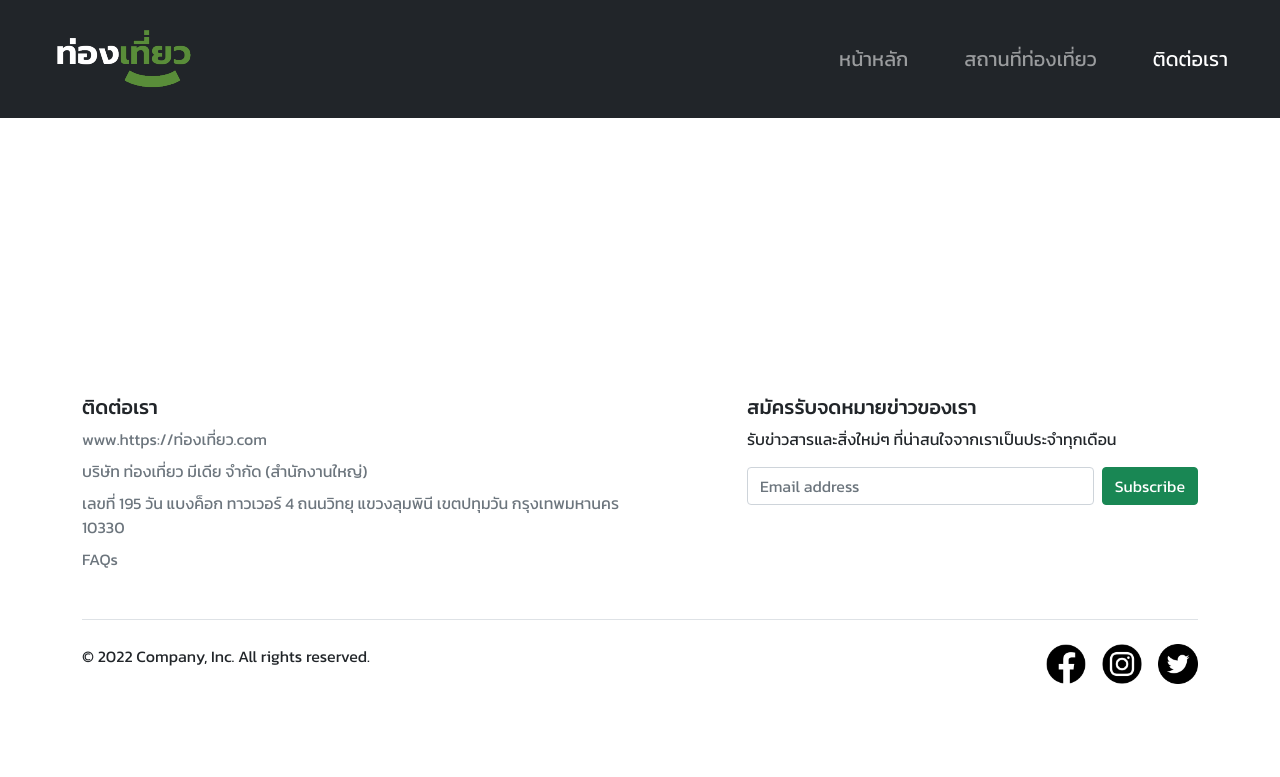
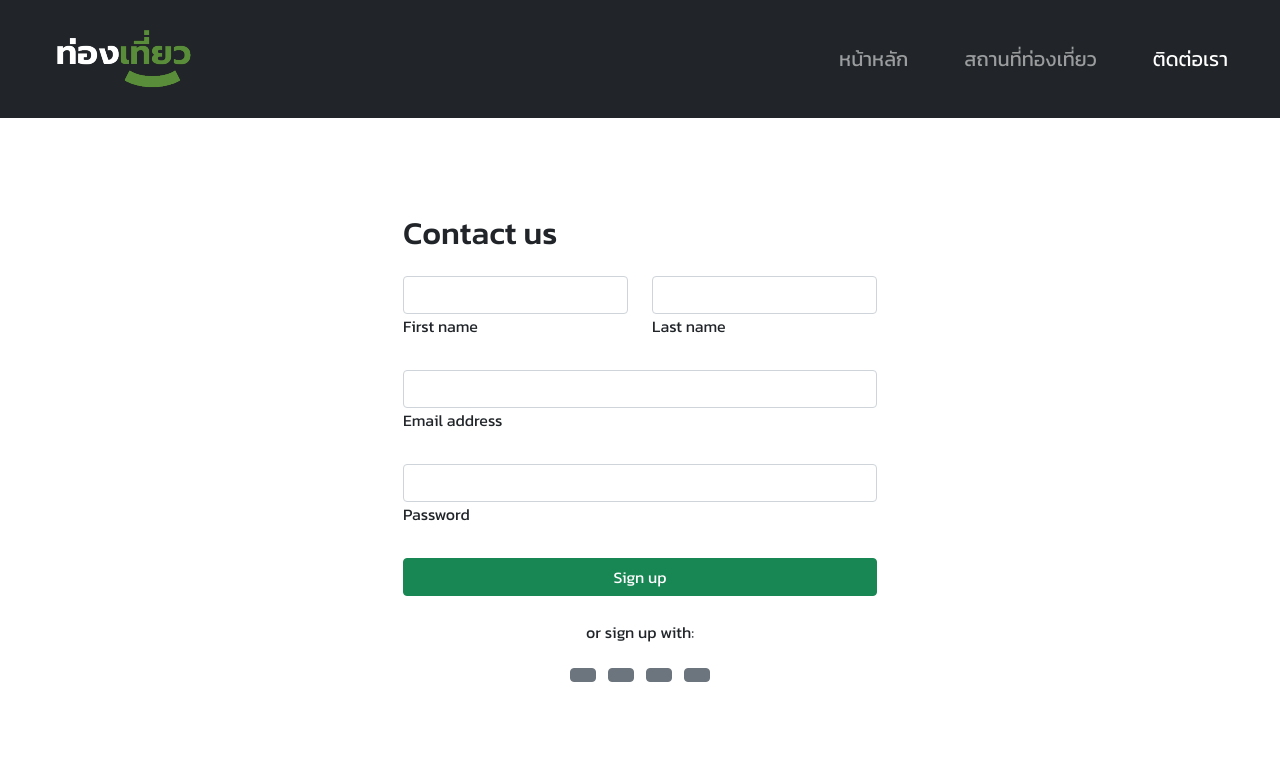
Before and after one commit to Wutticha1/website-travel_bootstrap, a plain HTML site: page contact.html in a window 1280 px wide. Shown: the top 777 px of the page. Drawn offline with nearby package versions, Linux system fonts and the light colour scheme.

Commit message:
สร้างแบบฟอร์ม

```diff
--- a/contact.html
+++ b/contact.html
@@ -51,6 +51,62 @@
       </nav>
 
 
+      <form class="mt-5 mx-auto pt-5">
+        <h2 class="mb-4">Contact us</h2>
+        <!-- 2 column grid layout with text inputs for the first and last names -->
+        <div class="row mb-4">
+          <div class="col">
+            <div data-mdb-input-init class="form-outline">
+              <input type="text" id="form3Example1" class="form-control" />
+              <label class="form-label" for="form3Example1">First name</label>
+            </div>
+          </div>
+          <div class="col">
+            <div data-mdb-input-init class="form-outline">
+              <input type="text" id="form3Example2" class="form-control" />
+              <label class="form-label" for="form3Example2">Last name</label>
+            </div>
+          </div>
+        </div>
+
+        <!-- Email input -->
+        <div data-mdb-input-init class="form-outline mb-4">
+          <input type="email" id="form3Example3" class="form-control" />
+          <label class="form-label" for="form3Example3">Email address</label>
+        </div>
+
+        <!-- Password input -->
+        <div data-mdb-input-init class="form-outline mb-4">
+          <input type="password" id="form3Example4" class="form-control" />
+          <label class="form-label" for="form3Example4">Password</label>
+        </div>
+
+        <!-- Submit button -->
+        <div class="d-flex justify-content-center">
+            <button data-mdb-ripple-init type="button" class="btn btn-success btn-block mb-4 w-100">Sign up</button>
+        </div>
+        <!-- Register buttons -->
+        <div class="text-center">
+          <p>or sign up with:</p>
+          <button data-mdb-ripple-init type="button" class="btn btn-secondary btn-floating mx-1">
+            <i class="fab fa-facebook-f"></i>
+          </button>
+
+          <button data-mdb-ripple-init type="button" class="btn btn-secondary btn-floating mx-1">
+            <i class="fab fa-google"></i>
+          </button>
+
+          <button data-mdb-ripple-init type="button" class="btn btn-secondary btn-floating mx-1">
+            <i class="fab fa-twitter"></i>
+          </button>
+
+          <button data-mdb-ripple-init type="button" class="btn btn-secondary btn-floating mx-1">
+            <i class="fab fa-github"></i>
+          </button>
+        </div>
+      </form>
+
+
 
       <!-- footer -->
     <div class="container mt-auto py-5">
```
